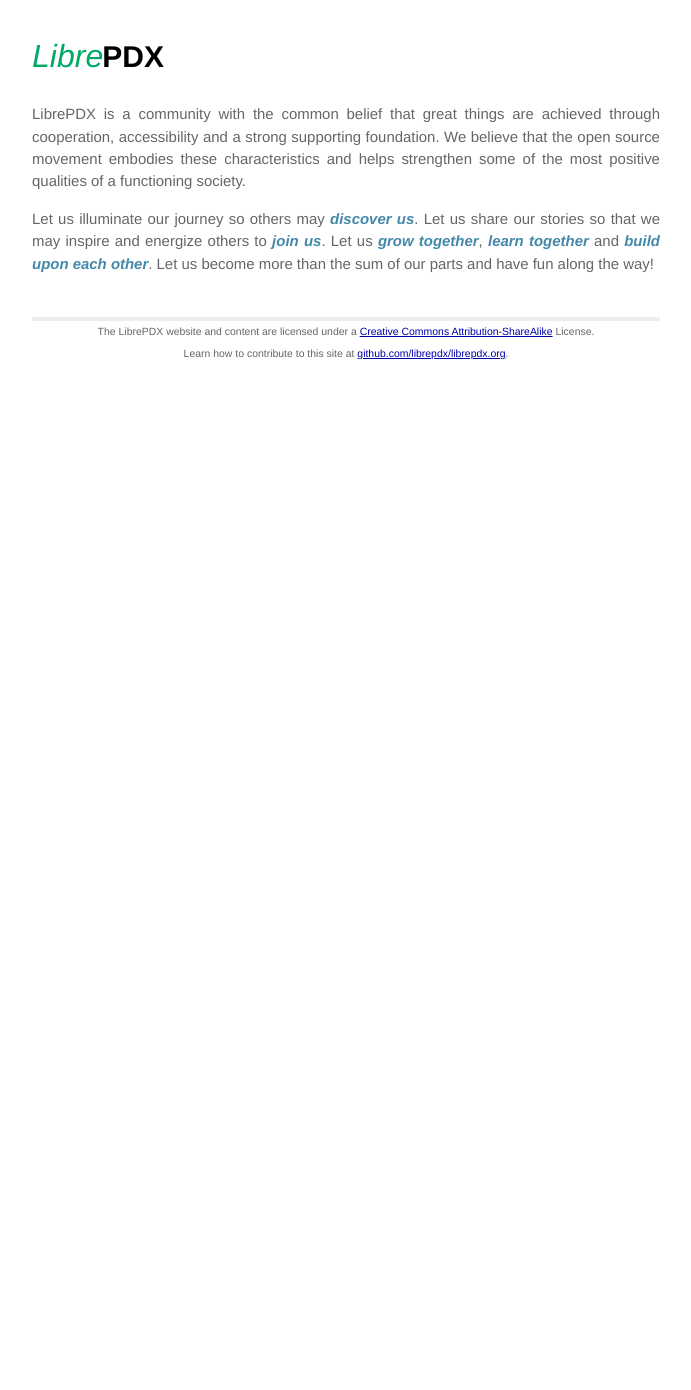
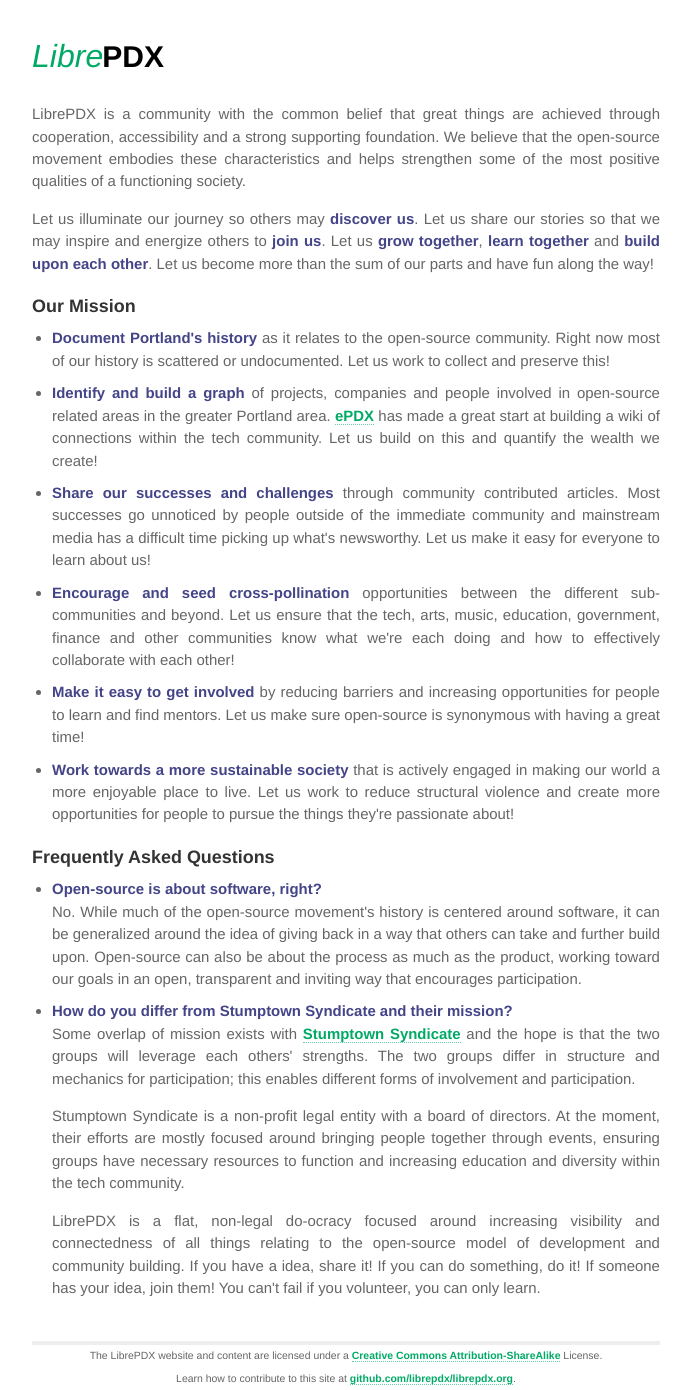
Before and after one commit to LibrePDX/librepdx.org, a Jekyll site: the page built from index.html, in a window 1280 px wide. Shown: the whole page, without its empty margins (294-985 px from the left). Built offline with Jekyll 4.4.1, drawn with Linux system fonts in a browser that asks for light colours; Markdown is read by kramdown in place of the engine named in the settings; before the commit the page ends 945 px from its top, so only the background shows below that.

Commit message:
Mission statement and a couple FAQ entries

```diff
--- a/css/main.css
+++ b/css/main.css
@@ -24,14 +24,27 @@
 
 h1, h2, h3, h4, h5, h6 {
   font-size: 100%;
+  color: #333;
+  margin-bottom: 10px;
 }
 
 h1 { margin-bottom: 1em; }
 p { margin: 1em 0; }
 
-a         { color: #00a; }
-a:hover   { color: #000; }
-a:visited { color: #a0a; }
+a {
+  color: #0a6;
+  font-weight: bold;
+  text-decoration: none;
+  border-bottom: 1px dotted #6ca;
+}
+
+a img {
+  border-bottom: none;
+}
+
+dt {
+  font-weight: bold;
+}
 
 /*****************************************************************************/
 /*
@@ -39,24 +52,28 @@
 /*
 /*****************************************************************************/
 em {
-  /* color: #08c; */
-  color: #48a;
+  color: #448;
   font-weight: bold;
+  font-style: normal;
 }
 
-ul.posts {
-  list-style-type: none;
-  margin-bottom: 2em;
+#home h2 {
+  font-size: 120%;
+  margin-top: 20px;
 }
 
-ul.posts li {
-  line-height: 1.75em;
+#home ul {
+  margin-left: 20px;
+  margin-bottom: 20px;
 }
 
-ul.posts span {
-  color: #aaa;
-  font-family: Monaco, "Courier New", monospace;
-  font-size: 80%;
+#home ul li {
+  margin-bottom: 10px;
+}
+
+#home dl {
+  margin-left: 20px;
+  margin-bottom: 20px;
 }
 
 /*****************************************************************************/
@@ -75,7 +92,7 @@
 
 .site .header a {
   font-weight: bold;
-  text-decoration: none;
+  border-bottom: none;
 }
 
 .site .header h1.title {
--- a/index.html
+++ b/index.html
@@ -6,7 +6,7 @@
   <div>
     LibrePDX is a community with the common belief that great things are
     achieved through cooperation, accessibility and a strong supporting
-    foundation. We believe that the open source movement embodies these
+    foundation. We believe that the open-source movement embodies these
     characteristics and helps strengthen some of the most positive qualities
     of a functioning society.
   </div>
@@ -17,6 +17,86 @@
     Let us become more than the sum of our parts and have fun along the way!
   </p>
 
+  <h2>Our Mission</h2>
+  <ul>
+    <li>
+      <em>Document Portland's history</em> as it relates to the open-source
+      community. Right now most of our history is scattered or undocumented.
+      Let us work to collect and preserve this!
+    </li>
+    <li>
+      <em>Identify and build a graph</em> of projects, companies and people
+      involved in open-source related areas in the greater Portland area.
+      <a href="http://epdx.org/">ePDX</a> has made a great start at building
+      a wiki of connections within the tech community. Let us build on this
+      and quantify the wealth we create!
+    </li>
+    <li>
+      <em>Share our successes and challenges</em> through community contributed
+      articles. Most successes go unnoticed by people outside of the immediate
+      community and mainstream media has a difficult time picking up what's
+      newsworthy. Let us make it easy for everyone to learn about us!
+    </li>
+    <li>
+      <em>Encourage and seed cross-pollination</em> opportunities between the
+      different sub-communities and beyond. Let us ensure that the tech, arts,
+      music, education, government, finance and other communities know what
+      we're each doing and how to effectively collaborate with each other!
+    </li>
+    <li>
+      <em>Make it easy to get involved</em> by reducing barriers and
+      increasing opportunities for people to learn and find mentors. Let us
+      make sure open-source is synonymous with having a great time!
+    </li>
+    <li>
+      <em>Work towards a more sustainable society</em> that is actively
+      engaged in making our world a more enjoyable place to live. Let us
+      work to reduce structural violence and create more opportunities for
+      people to pursue the things they're passionate about!
+    </li>
+  </ul>
+
+  <h2>Frequently Asked Questions</h2>
+  <ul>
+    <li>
+      <em>Open-source is about software, right?</em><br />
+      No. While much of the open-source movement's history is centered around
+      software, it can be generalized around the idea of giving back in a
+      way that others can take and further build upon. Open-source can also
+      be about the process as much as the product, working toward our goals
+      in an open, transparent and inviting way that encourages participation.
+    </li>
+    <!--
+    <li>
+      <em>I've heard of the copyleft, and I'm strongly for/against it!</em><br />
+      While some members might feel strongly about copyleft licensing, the
+      mission of the group is to promote a healthy community and culture that
+      is encouraged to work together to grow and build upon the steps of others.
+    </li>
+    -->
+    <li>
+      <em>How do you differ from Stumptown Syndicate and their mission?</em><br />
+        Some overlap of mission exists with <a href="http://stumptownsyndicate.org/">Stumptown Syndicate</a>
+        and the hope is that the two groups will leverage each others' strengths.
+        The two groups differ in structure and mechanics for participation;
+        this enables different forms of involvement and participation.
+      <p>
+        Stumptown Syndicate is a non-profit legal entity with a board of
+        directors. At the moment, their efforts are mostly focused around
+        bringing people together through events, ensuring groups have necessary
+        resources to function and increasing education and diversity within
+        the tech community.
+      </p>
+      <p>
+        LibrePDX is a flat, non-legal do-ocracy focused around increasing
+        visibility and connectedness of all things relating to the
+        open-source model of development and community building. If you have
+        a idea, share it! If you can do something, do it! If someone has your
+        idea, join them! You can't fail if you volunteer, you can only learn.
+      </p>
+    </li>
+  </ul>
+
   <!--
   <h1>Blog Posts</h1>
   <ul class="posts">
```
